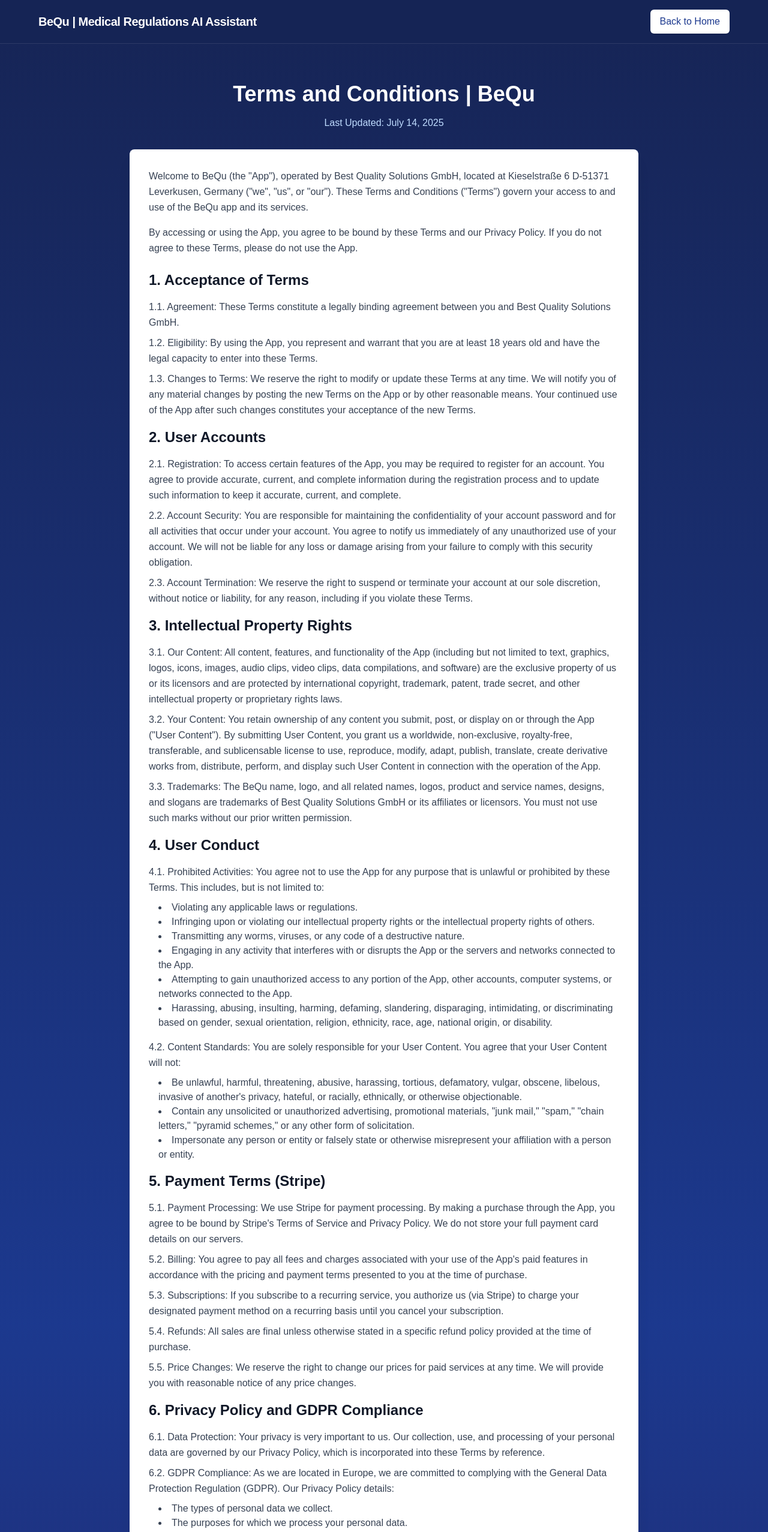
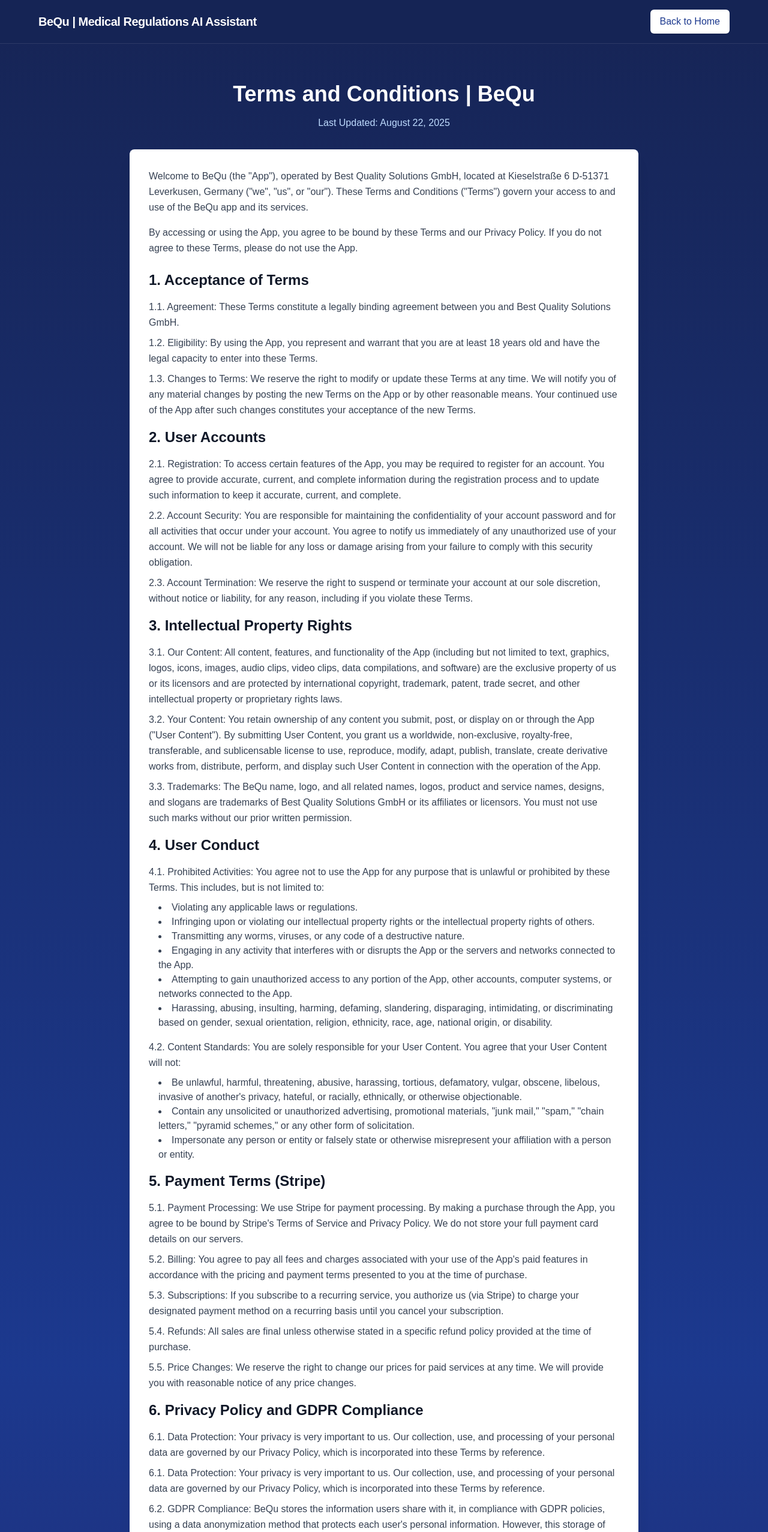
Before and after one commit to damfello/bequ-15, a Next.js app: page /terms-and-conditions in a window 1280 px wide. Shown: the top 2554 px of the page at 60% size. Built offline with nearby package versions, Linux system fonts and the light colour scheme; no server answers.

Commit message:
update terms and conditions

```diff
--- a/src/app/terms-and-conditions/page.tsx
+++ b/src/app/terms-and-conditions/page.tsx
@@ -25,7 +25,7 @@
       {/* Contenido principal de Términos y Condiciones */}
       <main className="max-w-4xl mx-auto py-16 px-6">
         <h1 className="text-4xl font-bold mb-4 text-center">Terms and Conditions | BeQu</h1>
-        <p className="text-blue-200 text-center mb-8">Last Updated: July 14, 2025</p>
+        <p className="text-blue-200 text-center mb-8">Last Updated: August 22, 2025</p>
 
         {/* Sección de contenido con fondo blanco y texto oscuro */}
         <section className="bg-white p-8 rounded-lg shadow-xl mb-8"> {/* Fondo blanco */}
@@ -108,11 +108,14 @@
           </p>
 
           <h2 className="text-2xl font-semibold mb-4 text-gray-900">6. Privacy Policy and GDPR Compliance</h2>
+            <p className="text-gray-700 leading-relaxed mb-2">
+            <span className="font-medium">6.1. Data Protection:</span> Your privacy is very important to us. Our collection, use, and processing of your personal data are governed by our Privacy Policy, which is incorporated into these Terms by reference.
+          </p>
           <p className="text-gray-700 leading-relaxed mb-2">
             <span className="font-medium">6.1. Data Protection:</span> Your privacy is very important to us. Our collection, use, and processing of your personal data are governed by our Privacy Policy, which is incorporated into these Terms by reference.
           </p>
           <p className="text-gray-700 leading-relaxed mb-2">
-            <span className="font-medium">6.2. GDPR Compliance:</span> As we are located in Europe, we are committed to complying with the General Data Protection Regulation (GDPR). Our Privacy Policy details:
+            <span className="font-medium">6.2. GDPR Compliance:</span> BeQu stores the information users share with it, in compliance with GDPR policies, using a data anonymization method that protects each user's personal information. However, this storage of information is done to improve the user experience and offer advanced features, such as displaying each user's private chat history. It's also worth noting that BeQu's database is located on local servers in Europe, specifically in Germany. Our Privacy Policy details:
           </p>
           <ul className="list-disc list-inside text-gray-700 ml-4 mb-4">
             <li>The types of personal data we collect.</li>
--- a/src/components/LandingPage.tsx
+++ b/src/components/LandingPage.tsx
@@ -218,7 +218,7 @@
         <div className="max-w-md mx-auto">
             <h2 className="text-3xl md:text-4xl font-bold mb-10 text-center">Simple, Powerful Plan</h2>
             <div className="bg-gray-900/80 rounded-lg shadow-2xl p-8 backdrop-blur-md border border-gray-700 transform transition duration-300 hover:scale-[1.02]">
-               <h3 className="text-xl font-semibold mb-2 text-center text-blue-100"> Monthly Standard </h3>
+               <h3 className="text-xl font-semibold mb-2 text-center text-blue-100"> Standard Plan </h3>
                <p className="text-4xl font-bold my-3 text-center text-white">€35 <span className="text-lg font-normal text-blue-200">/ month</span></p>
                <ul className="space-y-3 my-6 text-blue-100 text-sm">
                  <li className="flex items-center"><span className="text-green-400 mr-2.5">✓</span> Access to document information: MDCG 2023-5</li>
```
